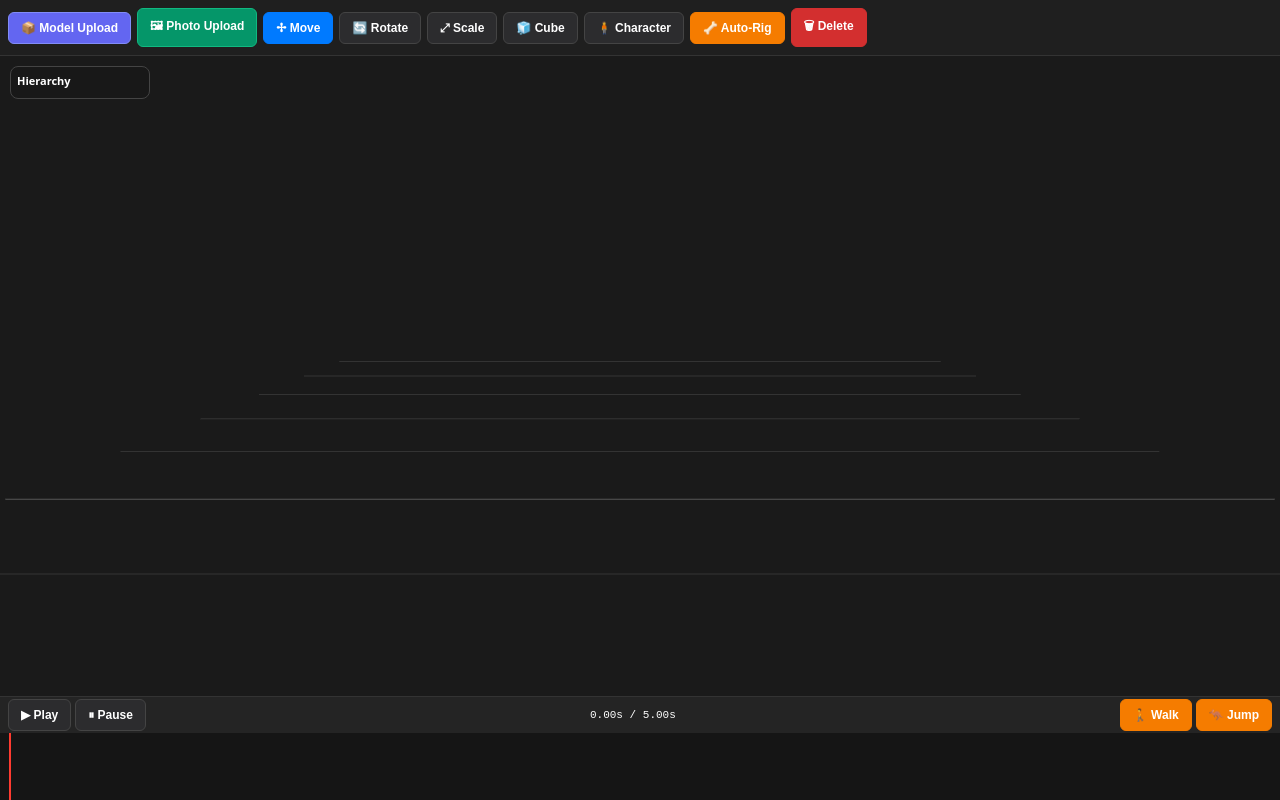
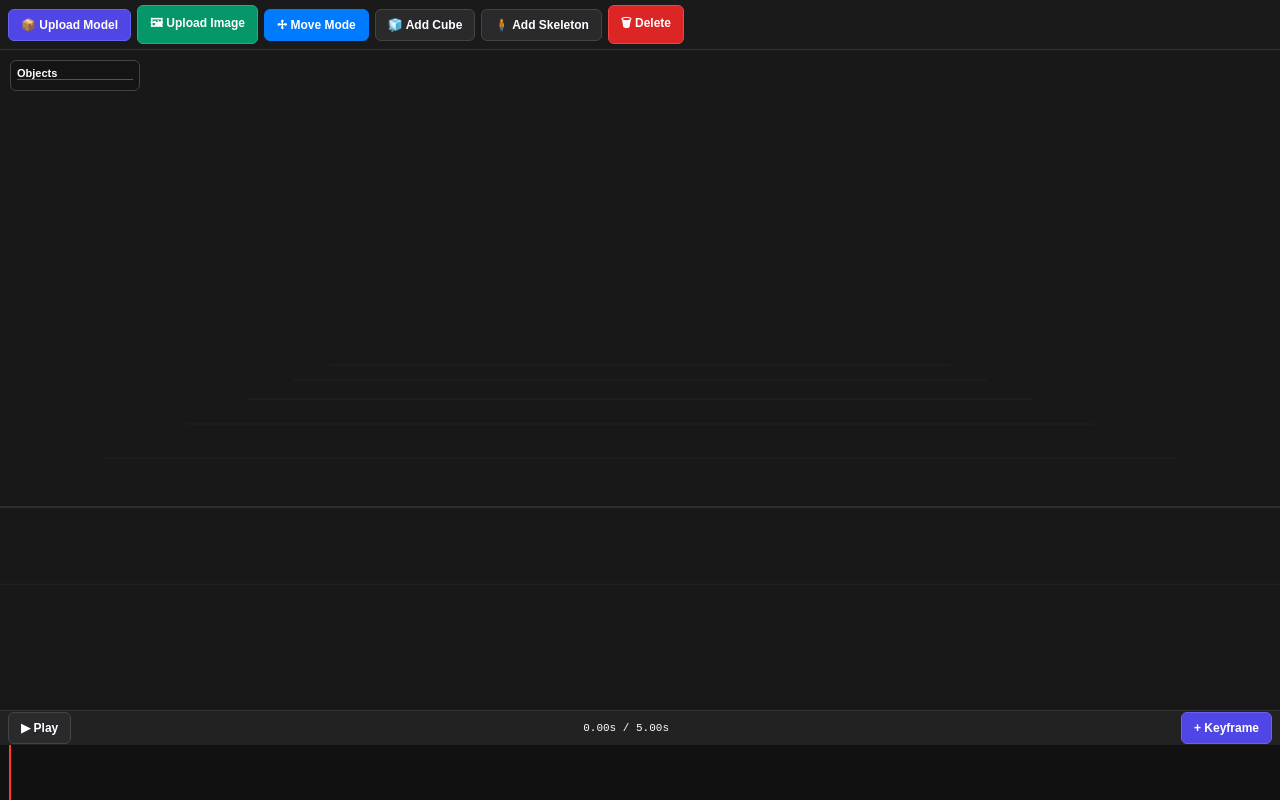
Before and after one commit to zuhaibkhan1800-a11y/My-3-d-app, a plain HTML site: page index.html in a window 1280 px wide. Drawn offline with nearby package versions, Linux system fonts and the light colour scheme; animation ran at ten frames a second.

Commit message:
Refactor index.html for improved structure and styling

```diff
--- a/index.html
+++ b/index.html
@@ -3,263 +3,154 @@
 <head>
   <meta charset="UTF-8">
   <meta name="viewport" content="width=device-width, initial-scale=1.0, maximum-scale=1.0, user-scalable=no">
-  <title>3D Mobile Rig & Animator - Standalone</title>
+  <title>3D Mobile Studio - Ultra Stable Engine</title>
   <style>
-    * {
-      box-sizing: border-box;
-      margin: 0;
-      padding: 0;
-      -webkit-tap-highlight-color: transparent;
-      user-select: none;
-    }
-    body, html {
-      width: 100%;
-      height: 100%;
-      overflow: hidden;
-      background-color: #121212;
-      font-family: system-ui, -apple-system, sans-serif;
-      color: #fff;
-    }
-    #app-container {
-      display: flex;
-      flex-direction: column;
-      width: 100vw;
-      height: 100vh;
-      position: relative;
-    }
+    * { box-sizing: border-box; margin: 0; padding: 0; user-select: none; -webkit-tap-highlight-color: transparent; }
+    body, html { width: 100%; height: 100%; overflow: hidden; background: #111; color: #fff; font-family: sans-serif; }
+    #app { display: flex; flex-direction: column; width: 100vw; height: 100vh; position: relative; }
+
     #top-bar {
-      height: 56px;
-      background: #1f1f1f;
-      display: flex;
-      align-items: center;
-      padding: 0 8px;
-      gap: 6px;
-      overflow-x: auto;
-      white-space: nowrap;
-      border-bottom: 1px solid #333;
-      z-index: 1000;
-      flex-shrink: 0;
+      height: 50px; background: #1a1a1a; display: flex; align-items: center; padding: 0 8px; gap: 6px;
+      overflow-x: auto; white-space: nowrap; border-bottom: 1px solid #333; z-index: 999; flex-shrink: 0;
     }
     #top-bar::-webkit-scrollbar { display: none; }
+
     .btn {
-      background: #2c2c2e;
-      color: #fff;
-      border: 1px solid #444;
-      padding: 8px 12px;
-      border-radius: 6px;
-      font-size: 12px;
-      font-weight: 600;
-      cursor: pointer;
-      display: inline-flex;
-      align-items: center;
-      gap: 4px;
-      flex-shrink: 0;
-      touch-action: manipulation;
+      background: #2a2a2c; color: #fff; border: 1px solid #444; padding: 8px 12px; border-radius: 6px;
+      font-size: 12px; font-weight: 600; cursor: pointer; flex-shrink: 0; touch-action: manipulation;
     }
     .btn:active, .btn.active { background: #007aff !important; border-color: #007aff !important; }
-    .btn-highlight { background: #6366f1; border-color: #818cf8; }
+    .btn-highlight { background: #4f46e5; border-color: #6366f1; }
     .btn-photo { background: #059669; border-color: #10b981; }
-    .btn-danger { background: #d32f2f; border-color: #d32f2f; }
-    .btn-preset { background: #f57c00; border-color: #f57c00; }
+    .btn-danger { background: #dc2626; border-color: #ef4444; }
 
-    #viewport-container {
-      flex: 1;
-      position: relative;
-      width: 100%;
-      background: #1e1e1e;
-    }
+    #viewport { flex: 1; position: relative; width: 100%; background: #181818; }
     #three-canvas { width: 100%; height: 100%; display: block; touch-action: none; }
 
-    #hierarchy-panel {
-      position: absolute;
-      top: 10px;
-      left: 10px;
-      width: 140px;
-      max-height: 160px;
-      background: rgba(25, 25, 25, 0.9);
-      border: 1px solid #444;
-      border-radius: 8px;
-      padding: 6px;
-      overflow-y: auto;
-      z-index: 500;
-      font-size: 11px;
+    #hierarchy {
+      position: absolute; top: 10px; left: 10px; width: 130px; max-height: 150px;
+      background: rgba(20, 20, 20, 0.85); border: 1px solid #444; border-radius: 6px; padding: 6px;
+      overflow-y: auto; z-index: 100; font-size: 11px;
     }
-    .tree-item {
-      padding: 4px 6px;
-      border-radius: 4px;
-      cursor: pointer;
-      margin-bottom: 3px;
-      background: #2a2a2a;
-      overflow: hidden;
-      text-overflow: ellipsis;
-      white-space: nowrap;
-    }
+    .tree-item { padding: 4px 6px; border-radius: 4px; margin-bottom: 2px; background: #2b2b2b; cursor: pointer; }
     .tree-item.selected { background: #007aff; }
 
-    #timeline-container {
-      height: 110px;
-      background: #1a1a1a;
-      border-top: 1px solid #333;
-      display: flex;
-      flex-direction: column;
-      z-index: 1000;
-      flex-shrink: 0;
-    }
-    #timeline-controls {
-      height: 36px;
-      background: #242424;
-      display: flex;
-      align-items: center;
-      justify-content: space-between;
-      padding: 0 8px;
-      gap: 6px;
-      overflow-x: auto;
-    }
-    #timeline-slider-wrap { flex: 1; position: relative; background: #151515; touch-action: none; }
-    #timeline-canvas { width: 100%; height: 100%; display: block; }
+    #timeline { height: 90px; background: #161616; border-top: 1px solid #333; display: flex; flex-direction: column; z-index: 999; flex-shrink: 0; }
+    #tl-controls { height: 35px; background: #222; display: flex; align-items: center; justify-content: space-between; padding: 0 8px; }
+    #tl-slider-wrap { flex: 1; position: relative; background: #111; touch-action: none; }
+    #tl-canvas { width: 100%; height: 100%; display: block; }
 
     #toast {
-      position: absolute;
-      bottom: 120px;
-      left: 50%;
-      transform: translateX(-50%);
-      background: rgba(0,0,0,0.85);
-      color: #fff;
-      padding: 6px 14px;
-      border-radius: 20px;
-      font-size: 12px;
-      display: none;
-      z-index: 2000;
-      pointer-events: none;
+      position: absolute; bottom: 105px; left: 50%; transform: translateX(-50%);
+      background: rgba(0,0,0,0.85); color: #fff; padding: 6px 14px; border-radius: 20px; font-size: 12px;
+      display: none; z-index: 2000; pointer-events: none; border: 1px solid #555;
     }
     input[type="file"] { display: none !important; }
   </style>
 
-  <!-- ES Module Support for modern mobile browsers -->
-  <script type="importmap">
-    {
-      "imports": {
-        "three": "https://cdnjs.cloudflare.com/ajax/libs/three.js/0.160.0/three.module.min.js",
-        "three/addons/": "https://cdn.jsdelivr.net/npm/three@0.160.0/examples/jsm/"
-      }
-    }
-  </script>
+  <!-- Single Bundle Safe Loading -->
+  <script src="https://cdnjs.cloudflare.com/ajax/libs/three.js/r128/three.min.js"></script>
+  <script src="https://cdn.jsdelivr.net/npm/three@0.128.0/examples/js/controls/OrbitControls.js"></script>
+  <script src="https://cdn.jsdelivr.net/npm/three@0.128.0/examples/js/loaders/GLTFLoader.js"></script>
 </head>
 <body>
 
-<div id="app-container">
+<div id="app">
   <div id="top-bar">
-    <button class="btn btn-highlight" id="btn-upload-model">📦 Model Upload</button>
-    <button class="btn btn-photo" id="btn-upload-photo">🖼 Photo Upload</button>
-    <button id="btn-translate" class="btn btn-mode active">✢ Move</button>
-    <button id="btn-rotate" class="btn btn-mode">🔄 Rotate</button>
-    <button id="btn-scale" class="btn btn-mode">⤢ Scale</button>
-    <button class="btn" id="btn-add-cube">🧊 Cube</button>
-    <button class="btn" id="btn-add-char">🧍 Character</button>
-    <button class="btn btn-preset" id="btn-autorig">🦴 Auto-Rig</button>
+    <button class="btn btn-highlight" id="btn-upload-model">📦 Upload Model</button>
+    <button class="btn btn-photo" id="btn-upload-photo">🖼 Upload Image</button>
+    <button class="btn active" id="btn-mode-move">✢ Move Mode</button>
+    <button class="btn" id="btn-add-cube">🧊 Add Cube</button>
+    <button class="btn" id="btn-add-char">🧍 Add Skeleton</button>
     <button class="btn btn-danger" id="btn-delete">🗑 Delete</button>
   </div>
 
-  <div id="viewport-container">
+  <div id="viewport">
     <canvas id="three-canvas"></canvas>
-    <div id="hierarchy-panel">
-      <div style="font-weight: bold; margin-bottom: 4px;">Hierarchy</div>
+    <div id="hierarchy">
+      <div style="font-weight: bold; margin-bottom: 4px; border-bottom: 1px solid #555;">Objects</div>
       <div id="tree-root"></div>
     </div>
-    <div id="toast">Loading Engine...</div>
+    <div id="toast">Initializing Engine...</div>
   </div>
 
-  <div id="timeline-container">
-    <div id="timeline-controls">
-      <div style="display:flex; gap:4px;">
-        <button class="btn" id="btn-play">▶ Play</button>
-        <button class="btn" id="btn-pause">⏸ Pause</button>
-      </div>
-      <span id="time-display" style="font-size: 11px; font-family: monospace;">0.00s / 5.00s</span>
-      <div style="display:flex; gap:4px;">
-        <button class="btn btn-preset" id="btn-walk">🚶 Walk</button>
-        <button class="btn btn-preset" id="btn-jump">🦘 Jump</button>
-      </div>
+  <div id="timeline">
+    <div id="tl-controls">
+      <button class="btn" id="btn-play">▶ Play</button>
+      <span id="time-val" style="font-size:11px; font-family:monospace;">0.00s / 5.00s</span>
+      <button class="btn btn-highlight" id="btn-addkey">+ Keyframe</button>
     </div>
-    <div id="timeline-slider-wrap">
-      <canvas id="timeline-canvas"></canvas>
+    <div id="tl-slider-wrap">
+      <canvas id="tl-canvas"></canvas>
     </div>
   </div>
 </div>
 
-<input type="file" id="input-model" accept=".glb,.gltf,.obj">
-<input type="file" id="input-photo" accept="image/*">
+<input type="file" id="file-model" accept=".glb,.gltf">
+<input type="file" id="file-photo" accept="image/*">
 
-<script type="module">
-  import * as THREE from 'three';
-  import { OrbitControls } from 'three/addons/controls/OrbitControls.js';
-  import { TransformControls } from 'three/addons/controls/TransformControls.js';
-  import { GLTFLoader } from 'three/addons/loaders/GLTFLoader.js';
-
-  let scene, camera, renderer, orbit, transform;
+<script>
+  let scene, camera, renderer, controls;
   let objects = [], selectedObj = null;
   let isPlaying = false, currentTime = 0, duration = 5.0;
   let keyframes = {};
 
-  const toastEl = document.getElementById('toast');
+  const toast = document.getElementById('toast');
   const treeRoot = document.getElementById('tree-root');
-  const tlCanvas = document.getElementById('timeline-canvas');
+  const tlCanvas = document.getElementById('tl-canvas');
   const tlCtx = tlCanvas.getContext('2d');
 
-  function showToast(msg) {
-    toastEl.innerText = msg;
-    toastEl.style.display = 'block';
-    setTimeout(() => { toastEl.style.display = 'none'; }, 2000);
+  function showMsg(m) {
+    toast.innerText = m;
+    toast.style.display = 'block';
+    setTimeout(() => { toast.style.display = 'none'; }, 2000);
   }
 
-  function init() {
-    const container = document.getElementById('viewport-container');
+  function initApp() {
+    if (typeof THREE === 'undefined') {
+      showMsg('Script loading error! Please reload.');
+      return;
+    }
 
+    const viewport = document.getElementById('viewport');
     scene = new THREE.Scene();
-    scene.background = new THREE.Color(0x1a1a1a);
+    scene.background = new THREE.Color(0x181818);
 
-    camera = new THREE.PerspectiveCamera(60, container.clientWidth / container.clientHeight, 0.1, 1000);
+    camera = new THREE.PerspectiveCamera(60, viewport.clientWidth / viewport.clientHeight, 0.1, 1000);
     camera.position.set(0, 2, 4);
 
     renderer = new THREE.WebGLRenderer({ canvas: document.getElementById('three-canvas'), antialias: true });
-    renderer.setSize(container.clientWidth, container.clientHeight);
+    renderer.setSize(viewport.clientWidth, viewport.clientHeight);
     renderer.setPixelRatio(Math.min(window.devicePixelRatio, 2));
 
-    orbit = new OrbitControls(camera, renderer.domElement);
-    orbit.enableDamping = true;
-    orbit.target.set(0, 1, 0);
+    if (typeof THREE.OrbitControls !== 'undefined') {
+      controls = new THREE.OrbitControls(camera, renderer.domElement);
+      controls.enableDamping = true;
+      controls.target.set(0, 1, 0);
+    }
 
-    transform = new TransformControls(camera, renderer.domElement);
-    transform.size = 0.75;
-    transform.addEventListener('dragging-changed', (e) => { orbit.enabled = !e.value; });
-    scene.add(transform);
+    const light1 = new THREE.DirectionalLight(0xffffff, 1.2);
+    light1.position.set(5, 10, 7);
+    scene.add(light1);
+    scene.add(new THREE.AmbientLight(0xffffff, 0.7));
 
-    const light = new THREE.DirectionalLight(0xffffff, 1.2);
-    light.position.set(5, 10, 7);
-    scene.add(light);
-    scene.add(new THREE.AmbientLight(0xffffff, 0.6));
-    scene.add(new THREE.GridHelper(10, 10, 0x555555, 0x333333));
+    const grid = new THREE.GridHelper(10, 10, 0x444444, 0x222222);
+    scene.add(grid);
 
     setupEvents();
     drawTimeline();
     animate();
-    showToast('Engine Ready!');
+    showMsg('3D Engine Online!');
   }
 
   function selectObject(obj) {
     selectedObj = obj;
-    if (obj) {
-      transform.attach(obj);
-      showToast('Selected: ' + (obj.name || 'Object'));
-    } else {
-      transform.detach();
-    }
     updateTree();
-    drawTimeline();
+    if(obj) showMsg('Selected: ' + obj.name);
   }
 
   function addObject(obj, name) {
-    obj.name = name || 'Object_' + (objects.length + 1);
+    obj.name = name || 'Mesh_' + (objects.length + 1);
     scene.add(obj);
     objects.push(obj);
     keyframes[obj.uuid] = [];
@@ -267,26 +158,26 @@
   }
 
   function setupEvents() {
-    document.getElementById('btn-upload-model').onclick = () => document.getElementById('input-model').click();
-    document.getElementById('btn-upload-photo').onclick = () => document.getElementById('input-photo').click();
+    document.getElementById('btn-upload-model').onclick = () => document.getElementById('file-model').click();
+    document.getElementById('btn-upload-photo').onclick = () => document.getElementById('file-photo').click();
 
-    document.getElementById('input-model').onchange = (e) => {
+    document.getElementById('file-model').onchange = (e) => {
       const file = e.target.files[0];
-      if (!file) return;
-      showToast('Loading Model...');
-      new GLTFLoader().load(URL.createObjectURL(file), (gltf) => {
+      if (!file || typeof THREE.GLTFLoader === 'undefined') return;
+      showMsg('Loading Model...');
+      new THREE.GLTFLoader().load(URL.createObjectURL(file), (gltf) => {
         addObject(gltf.scene, file.name);
-        showToast('Model Loaded!');
-      }, undefined, () => showToast('Failed to load GLTF'));
+        showMsg('Model Uploaded!');
+      }, undefined, () => showMsg('Failed to load file!'));
     };
 
-    document.getElementById('input-photo').onchange = (e) => {
+    document.getElementById('file-photo').onchange = (e) => {
       const file = e.target.files[0];
       if (!file) return;
       new THREE.TextureLoader().load(URL.createObjectURL(file), (tex) => {
         if (selectedObj) {
-          selectedObj.traverse((child) => { if (child.isMesh) child.material.map = tex; });
-          showToast('Texture Applied!');
+          selectedObj.traverse(child => { if(child.isMesh) child.material.map = tex; });
+          showMsg('Texture Applied!');
         } else {
           const plane = new THREE.Mesh(new THREE.PlaneGeometry(1.5, 1.5), new THREE.MeshBasicMaterial({ map: tex, side: THREE.DoubleSide }));
           plane.position.set(0, 1, 0);
@@ -295,40 +186,42 @@
       });
     };
 
-    document.getElementById('btn-translate').onclick = () => { transform.setMode('translate'); updateModeBtn('btn-translate'); };
-    document.getElementById('btn-rotate').onclick = () => { transform.setMode('rotate'); updateModeBtn('btn-rotate'); };
-    document.getElementById('btn-scale').onclick = () => { transform.setMode('scale'); updateModeBtn('btn-scale'); };
-
     document.getElementById('btn-add-cube').onclick = () => {
       const cube = new THREE.Mesh(new THREE.BoxGeometry(0.8, 0.8, 0.8), new THREE.MeshStandardMaterial({ color: 0x007aff }));
       cube.position.set(0, 0.4, 0);
       addObject(cube, 'Cube');
     };
 
+    document.getElementById('btn-add-char').onclick = () => {
+      const hips = new THREE.Bone(); hips.name = "Hips"; hips.position.set(0,0.8,0);
+      const spine = new THREE.Bone(); spine.name = "Spine"; spine.position.set(0,0.4,0);
+      hips.add(spine);
+      const helper = new THREE.SkeletonHelper(hips);
+      scene.add(hips); scene.add(helper);
+      addObject(hips, 'Skeleton Rig');
+    };
+
     document.getElementById('btn-delete').onclick = () => {
       if (selectedObj) {
-        transform.detach();
         scene.remove(selectedObj);
         objects = objects.filter(o => o !== selectedObj);
         selectObject(null);
+        showMsg('Deleted');
       }
     };
 
-    document.getElementById('btn-play').onclick = () => isPlaying = true;
-    document.getElementById('btn-pause').onclick = () => isPlaying = false;
+    document.getElementById('btn-play').onclick = () => {
+      isPlaying = !isPlaying;
+      document.getElementById('btn-play').innerText = isPlaying ? '⏸ Pause' : '▶ Play';
+    };
 
     window.addEventListener('resize', () => {
-      const container = document.getElementById('viewport-container');
-      camera.aspect = container.clientWidth / container.clientHeight;
+      const vp = document.getElementById('viewport');
+      camera.aspect = vp.clientWidth / vp.clientHeight;
       camera.updateProjectionMatrix();
-      renderer.setSize(container.clientWidth, container.clientHeight);
+      renderer.setSize(vp.clientWidth, vp.clientHeight);
       drawTimeline();
     });
-  }
-
-  function updateModeBtn(id) {
-    document.querySelectorAll('.btn-mode').forEach(b => b.classList.remove('active'));
-    document.getElementById(id).classList.add('active');
   }
 
   function updateTree() {
@@ -343,14 +236,15 @@
   }
 
   function drawTimeline() {
-    const wrap = document.getElementById('timeline-slider-wrap');
+    const wrap = document.getElementById('tl-slider-wrap');
     const w = tlCanvas.width = wrap.clientWidth;
-    const h = tlCanvas.height = 70;
-    tlCtx.fillStyle = '#151515'; tlCtx.fillRect(0, 0, w, h);
+    const h = tlCanvas.height = 55;
+    tlCtx.fillStyle = '#111'; tlCtx.fillRect(0, 0, w, h);
 
     let px = (currentTime / duration) * (w - 20) + 10;
     tlCtx.strokeStyle = '#ff3b30'; tlCtx.lineWidth = 2;
     tlCtx.beginPath(); tlCtx.moveTo(px, 0); tlCtx.lineTo(px, h); tlCtx.stroke();
+    document.getElementById('time-val').innerText = currentTime.toFixed(2) + 's / ' + duration.toFixed(2) + 's';
   }
 
   function animate() {
@@ -360,11 +254,11 @@
       if (currentTime > duration) currentTime = 0;
       drawTimeline();
     }
-    orbit.update();
+    if (controls) controls.update();
     renderer.render(scene, camera);
   }
 
-  window.onload = init;
+  window.onload = initApp;
 </script>
 </body>
 </html>
```
